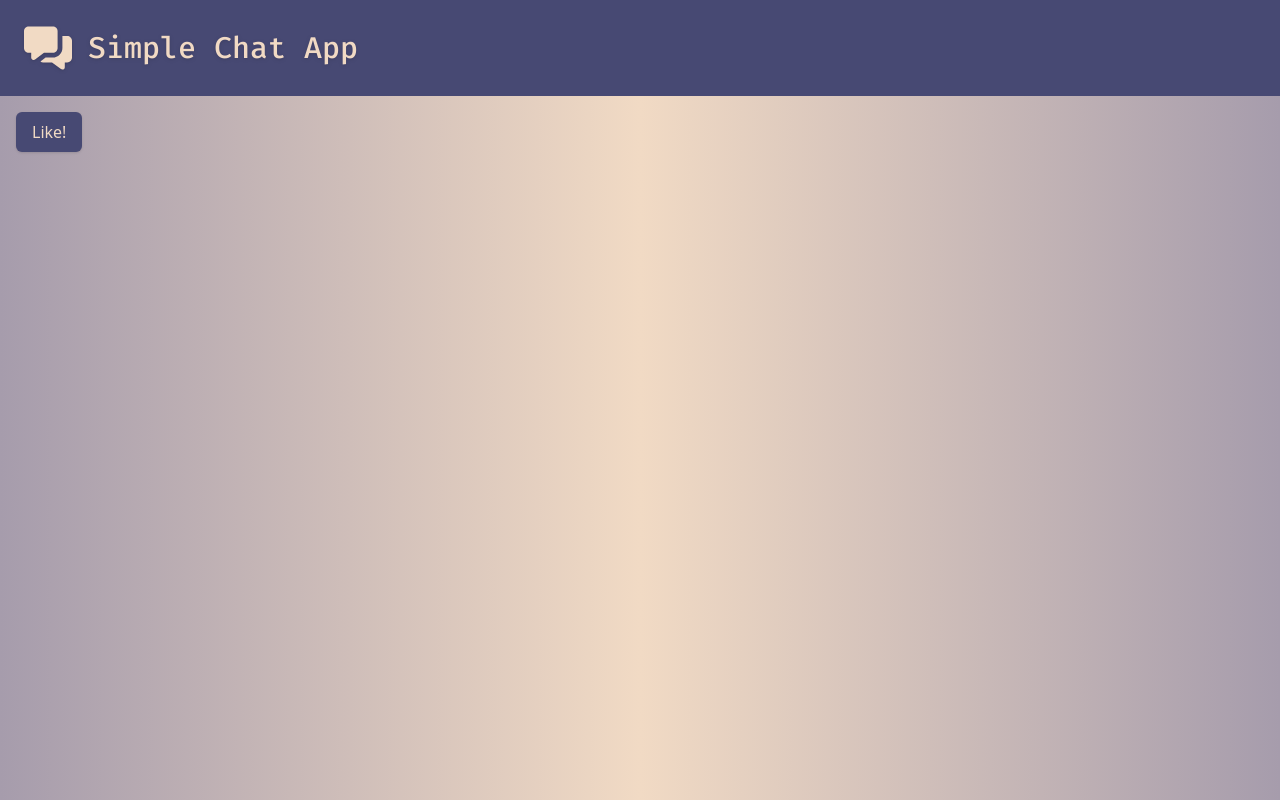
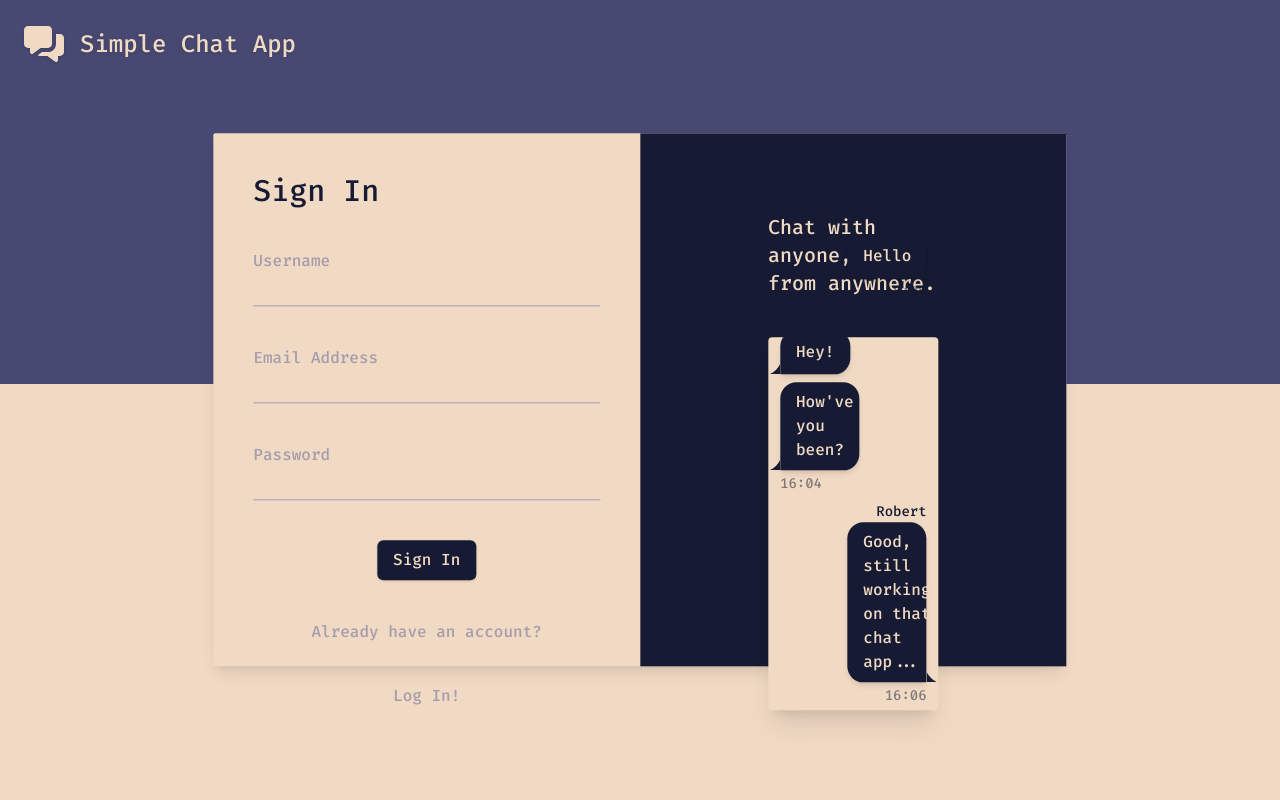
Before and after one commit to Towers77/reactjs-simple-chat-app, a React (Vite) app: page / in a window 1280 px wide. Built offline with nearby package versions, Linux system fonts and the light colour scheme.

Commit message:
Home view almost done

```diff
--- a/src/components/Button.tsx
+++ b/src/components/Button.tsx
@@ -19,7 +19,7 @@ const Button = ({
 }: ButtonProps) => {
 	return (
 		<button
-			className={`${textColor} ${bgColor} ${hoverColor} flex gap-2 place-items-center px-4 py-2 rounded-md shadow duration-150 hover:scale-105 active:scale-100`}
+			className={`${textColor} ${bgColor} ${hoverColor} flex gap-2 justify-center px-4 py-2 rounded-md shadow duration-200 hover:scale-105 hover:shadow-lg active:scale-100 min-w-fit min-h-fit`}
 			onClick={handleClick}
 		>
 			{Icon}
--- a/src/components/Header.tsx
+++ b/src/components/Header.tsx
@@ -1,8 +1,8 @@
 const Header = () => {
 	return (
-		<header className="p-6 bg-navy flex place-items-center gap-4">
+		<header className="p-6 bg-navy flex place-items-start gap-4 h-96 absolute w-screen">
 			<svg
-				className="w-[48px] h-[48px] text-almond drop-shadow"
+				className="w-[40px] h-[40px] text-almond drop-shadow"
 				aria-hidden="true"
 				xmlns="http://www.w3.org/2000/svg"
 				viewBox="0 0 20 18"
@@ -17,7 +17,7 @@ const Header = () => {
 					fill="currentColor"
 				/>
 			</svg>
-			<h1 className="text-3xl text-almond font-fira-code drop-shadow">
+			<h1 className="text-2xl text-almond font-fira-code drop-shadow mt-1">
 				Simple Chat App
 			</h1>
 		</header>
--- /dev/null
+++ b/src/components/InputWithLabel.tsx
@@ -0,0 +1,40 @@
+import { useState } from 'react';
+
+interface InputWithLabelProps {
+	label: string;
+	maxLength: number;
+	type: string;
+	handleChange?: () => void;
+}
+
+const InputWithLabel = ({
+	label,
+	maxLength,
+	type,
+	handleChange,
+}: InputWithLabelProps) => {
+	const [labelColor, setLabelColor] = useState('text-navy-light');
+
+	const handleFocus = () => {
+		setLabelColor('text-oxford');
+	};
+
+	const handleBlur = () => {
+		setLabelColor('text-navy-light');
+	};
+	return (
+		<label className="flex flex-col">
+			<span className={`${labelColor} duration-200`}>{label}</span>
+			<input
+				className="bg-transparent outline-none border-b border-navy-light py-1 px-2 focus:border-oxford duration-300 ease-out focus:scale-105"
+				type={type}
+				maxLength={maxLength}
+				onChange={handleChange}
+				onFocus={handleFocus}
+				onBlur={handleBlur}
+			/>
+		</label>
+	);
+};
+
+export default InputWithLabel;
--- a/src/main.tsx
+++ b/src/main.tsx
@@ -6,7 +6,7 @@ import router from './router';
 
 ReactDOM.createRoot(document.getElementById('root')!).render(
 	<React.StrictMode>
-		<div className="bg-gradient-to-l from-navy-light via-almond to-navy-light h-screen w-screen">
+		<div className="bg-almond h-screen w-screen">
 			<RouterProvider router={router} />
 		</div>
 	</React.StrictMode>
--- a/src/views/Home.tsx
+++ b/src/views/Home.tsx
@@ -1,19 +1,120 @@
+import { useState } from 'react';
 import Button from '../components/Button';
 import Header from '../components/Header';
+import InputWithLabel from '../components/InputWithLabel';
+import { Transition } from '@headlessui/react';
 
 const Home = () => {
+	const [activeForm, setActiveForm] = useState('register');
+	const handleRegister = () => {};
+
 	return (
-		<div>
+		<>
 			<Header />
-			<div className="m-4">
-				<Button
-					text="Like!"
-					textColor="text-almond"
-					bgColor="bg-navy"
-					handleClick={() => console.log('click')}
-				/>
-			</div>
-		</div>
+
+			<main className="absolute left-1/2 top-1/2 w-4/6 h-4/6 -translate-x-1/2 -translate-y-1/2 bg-almond shadow-lg text-oxford font-fira-code rounded-sm grid grid-cols-2">
+				<Transition
+					show={activeForm === 'register'}
+					enter="transition-opacity duration-200"
+					enterFrom="opacity-0"
+					enterTo="opacity-100"
+					leave="transition-opacity duration-0"
+					leaveFrom="opacity-100"
+					leaveTo="opacity-0"
+				>
+					<div className="m-10 flex flex-col gap-10">
+						<span className="text-3xl">Sign In</span>
+						<InputWithLabel label="Username" type="text" maxLength={25} />
+						<InputWithLabel label="Email Address" type="text" maxLength={256} />
+						<InputWithLabel label="Password" type="password" maxLength={256} />
+
+						<div className="flex justify-center">
+							<Button
+								text="Sign In"
+								textColor="text-almond"
+								bgColor="bg-oxford"
+								handleClick={handleRegister}
+							/>
+						</div>
+						<span className="text-navy-light self-center">
+							Already have an account?
+						</span>
+						<span
+							className="text-navy-light cursor-pointer self-center hover:underline hover:text-navy duration-100"
+							onClick={() => setActiveForm('login')}
+						>
+							Log In!
+						</span>
+					</div>
+				</Transition>
+				<Transition
+					show={activeForm === 'login'}
+					enter="transition-opacity duration-200"
+					enterFrom="opacity-0"
+					enterTo="opacity-100"
+					leave="transition-opacity duration-0"
+					leaveFrom="opacity-100"
+					leaveTo="opacity-0"
+				>
+					<div className="m-10 flex flex-col gap-10">
+						<span className="text-3xl">Log In</span>
+						<InputWithLabel label="Email Address" type="text" maxLength={256} />
+						<InputWithLabel label="Password" type="password" maxLength={256} />
+
+						<div className="flex justify-center">
+							<Button
+								text="Log In"
+								textColor="text-almond"
+								bgColor="bg-oxford"
+								handleClick={handleRegister}
+							/>
+						</div>
+						<span className="text-navy-light self-center">
+							Don't have an account?
+						</span>
+						<span
+							className="text-navy-light cursor-pointer self-center hover:underline hover:text-navy duration-100"
+							onClick={() => setActiveForm('register')}
+						>
+							Sign In!
+						</span>
+					</div>
+				</Transition>
+				<div className="bg-oxford absolute w-1/2 h-full right-0 py-20 px-32 flex flex-col gap-10">
+					<span className="text-almond text-xl">
+						Chat with anyone, <br /> from anywhere.
+					</span>
+					<div className="h-full w-full bg-almond rounded shadow-xl flex flex-col-reverse">
+						<div className="chat chat-end">
+							<div className="chat-bubble flex place-items-center text-almond bg-oxford shadow-md max-w-1/2">
+								Good, still working on that chat app...
+							</div>
+							<div className="chat-header text-md">Robert</div>
+							<div className="chat-footer text-sm opacity-50 mt-1">16:06</div>
+						</div>
+						<div className="chat chat-start">
+							<div className="chat-bubble flex place-items-center text-almond bg-oxford shadow-md max-w-1/2">
+								How've you been?
+							</div>
+							<div className="chat-footer text-sm opacity-50 mt-1">16:04</div>
+						</div>
+						<div className="chat chat-start">
+							<div className="chat-bubble flex place-items-center text-almond bg-oxford shadow-md max-w-1/2">
+								Hey!
+							</div>
+							<div className="chat-header text-md">Karen</div>
+						</div>
+						<div className="chat chat-end">
+							<div className="chat-bubble flex place-items-center text-almond bg-oxford shadow-md max-w-1/2">
+								Hello
+							</div>
+							<div className="chat-header text-md">Robert</div>
+							<div className="chat-footer text-sm opacity-50 mt-1">16:00</div>
+						</div>
+					</div>
+				</div>
+			</main>
+		</>
 	);
 };
 
```
